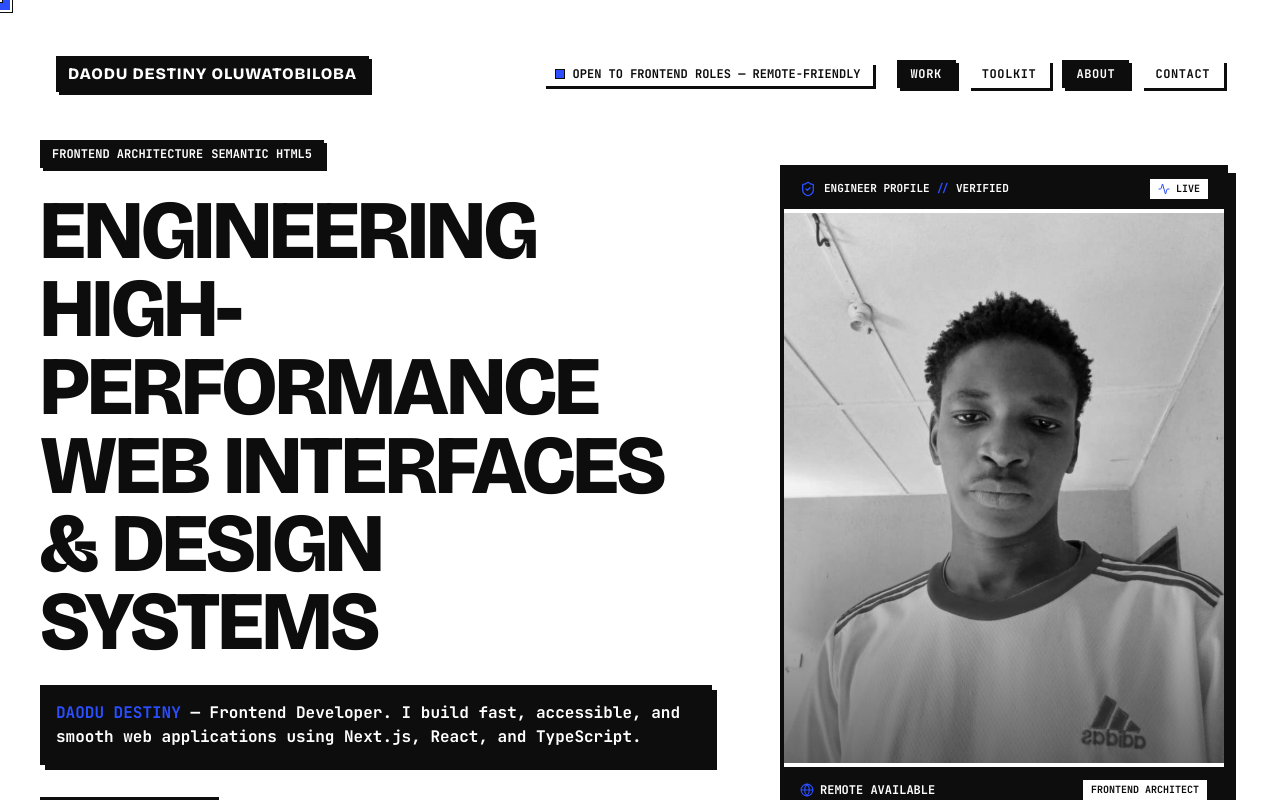
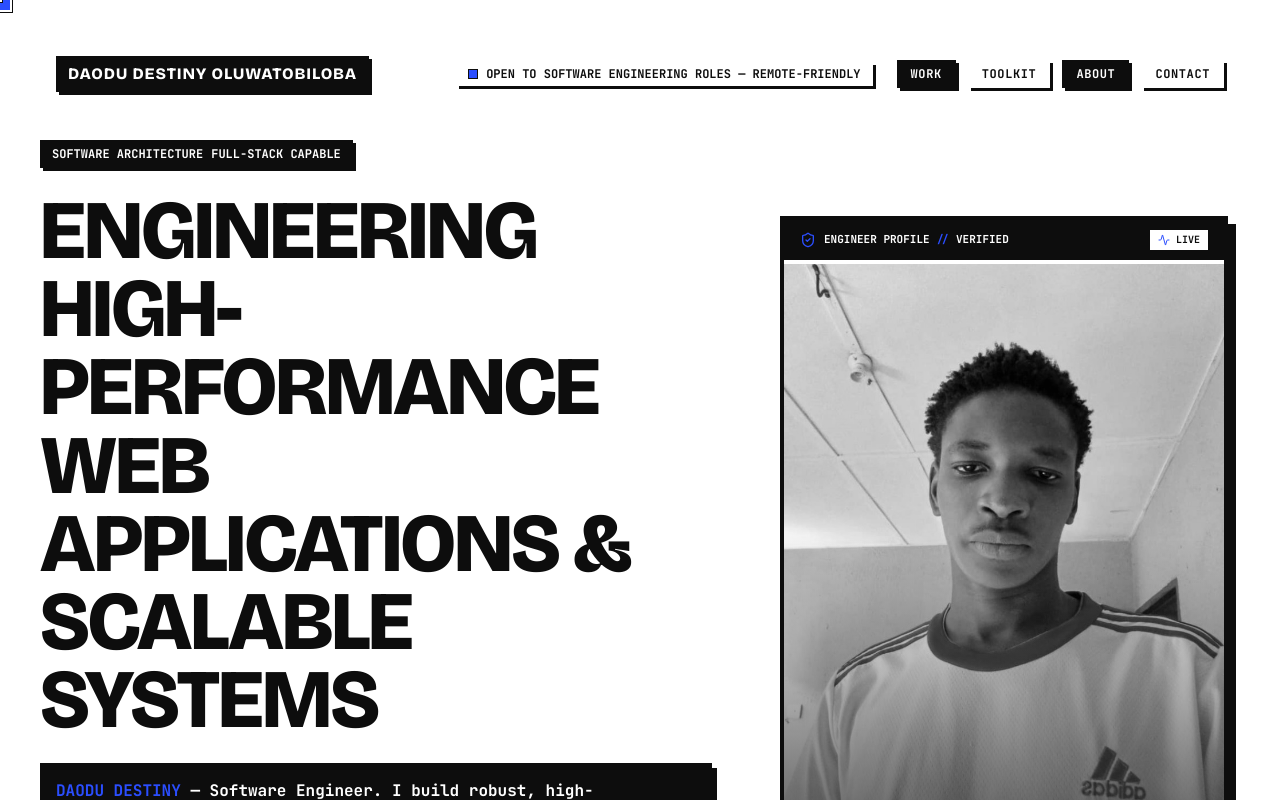
Before and after one commit to daodudestiny56-netizen/port, a Next.js app: page / in a window 1280 px wide. Shown: the top 800 px of the page. Built offline with nearby package versions, Linux system fonts and the light colour scheme.

Commit message:
feat: broaden positioning from frontend developer to software engineer across entire portfolio

```diff
--- a/app/layout.tsx
+++ b/app/layout.tsx
@@ -10,17 +10,17 @@ export const viewport: Viewport = {
 };
 
 export const metadata: Metadata = {
-  title: `${portfolioData.name} | Frontend Developer`,
+  title: `${portfolioData.name} | Software Engineer`,
   description: portfolioData.role,
   authors: [{ name: portfolioData.name }],
   openGraph: {
-    title: `${portfolioData.name} | Frontend Developer`,
+    title: `${portfolioData.name} | Software Engineer`,
     description: portfolioData.role,
     type: "website",
   },
   twitter: {
     card: "summary_large_image",
-    title: `${portfolioData.name} | Frontend Developer`,
+    title: `${portfolioData.name} | Software Engineer`,
     description: portfolioData.role,
   },
 };
--- a/components/About.tsx
+++ b/components/About.tsx
@@ -19,7 +19,7 @@ export default function About() {
         <div>
           <div className="inline-flex items-center gap-2 px-3 py-1 bg-[#FFFFFF] text-[#0D0D0D] border-3 border-[#0D0D0D] text-xs font-mono font-bold uppercase shadow-brutalist-white-sm mb-3">
             <UserCheck className="w-3.5 h-3.5 text-[#2B4EFF]" />
-            <span>FRONTEND DEVELOPER {"//"} MY PROFILE</span>
+            <span>SOFTWARE ENGINEER {"//"} MY PROFILE</span>
           </div>
           <h2 className="font-display font-extrabold text-3xl sm:text-5xl uppercase tracking-tight text-[#FFFFFF]">
             ABOUT ME
@@ -31,7 +31,7 @@ export default function About() {
         </span>
       </motion.div>
 
-      {/* Concrete 3-Sentence Bio Container */}
+      {/* Concrete Bio Container */}
       <motion.div
         initial={{ opacity: 0, y: 20 }}
         whileInView={{ opacity: 1, y: 0 }}
@@ -45,7 +45,7 @@ export default function About() {
         </div>
 
         <p className="font-sans text-base sm:text-xl font-bold leading-relaxed text-[#0D0D0D]">
-          I am a Frontend Developer with 2+ years of experience building web applications using Next.js, React, and TypeScript. I focus on creating fast page loads, accessible user interfaces, and smooth performance for web apps. I build production frontend interfaces for product teams worldwide.
+          I am a Software Engineer with 2+ years of experience building full-featured web applications, robust APIs, and modern user interfaces using Next.js, React, TypeScript, and Node.js. I focus on building scalable systems, high-performance software, and smooth digital experiences. I deliver production-ready software solutions for product teams worldwide.
         </p>
 
         {/* Dynamic Metric Count-Up Numbers */}
--- a/components/Footer.tsx
+++ b/components/Footer.tsx
@@ -45,12 +45,12 @@ export default function Footer() {
     setLoading(true);
 
     try {
-      // 1. Direct Web3Forms submission to daodudestiny56@gmail.com
+      // Direct Web3Forms submission to daodudestiny56@gmail.com
       const res = await fetch("https://api.web3forms.com/submit", {
         method: "POST",
         headers: { "Content-Type": "application/json" },
         body: JSON.stringify({
-          access_key: "c381c850-8433-4f9e-a89c-e740d9cb5ed9", // Public Web3Forms dispatch key
+          access_key: "c381c850-8433-4f9e-a89c-e740d9cb5ed9",
           email: email,
           message: message,
           subject: `Portfolio Inquiry from ${email}`,
@@ -59,11 +59,9 @@ export default function Footer() {
       });
 
       if (!res.ok) {
-        // Fallback: Open mailto client directly to daodudestiny56@gmail.com
         window.location.href = `mailto:${portfolioData.email}?subject=Portfolio%20Inquiry%20from%20${encodeURIComponent(email)}&body=${encodeURIComponent(message)}`;
       }
     } catch {
-      // Direct mailto fallback on any network error
       window.location.href = `mailto:${portfolioData.email}?subject=Portfolio%20Inquiry%20from%20${encodeURIComponent(email)}&body=${encodeURIComponent(message)}`;
     }
 
@@ -107,7 +105,7 @@ export default function Footer() {
         {/* Left Column: Direct Links */}
         <div className="lg:col-span-6 flex flex-col gap-6">
           <p className="font-sans text-base font-bold text-[#0D0D0D] leading-relaxed">
-            Looking for a frontend developer or have a project in mind? Connect with me directly on any channel below:
+            Looking for a software engineer or have a project in mind? Connect with me directly on any channel below:
           </p>
 
           {/* Social Links Chips Grid */}
--- a/components/Hero.tsx
+++ b/components/Hero.tsx
@@ -18,7 +18,7 @@ export default function Hero({ currentTheme = "bone" }: HeroProps) {
 
       {/* Main Hero Layout */}
       <div className="grid grid-cols-1 lg:grid-cols-12 gap-6 sm:gap-8 md:gap-12 items-center my-auto py-6 sm:py-8 w-full max-w-full">
-        {/* Left Column: Big Headline & Simple Positioning */}
+        {/* Left Column: Big Headline & Positioning */}
         <div className="lg:col-span-7 flex flex-col items-start gap-4 sm:gap-6 w-full max-w-full">
           {/* Tagline Badges */}
           <motion.div
@@ -27,9 +27,9 @@ export default function Hero({ currentTheme = "bone" }: HeroProps) {
             transition={{ duration: 0.3, delay: 0.1 }}
             className="flex flex-wrap items-center gap-2 px-3 py-1.5 bg-[#0D0D0D] text-[#FFFFFF] border-3 border-[#0D0D0D] text-[10px] sm:text-xs font-mono font-bold uppercase shadow-brutalist-sm max-w-full"
           >
-            <span>FRONTEND ARCHITECTURE</span>
+            <span>SOFTWARE ARCHITECTURE</span>
             <span className="hidden xs:inline text-[#2B4EFF]">{"//"}</span>
-            <span>SEMANTIC HTML5</span>
+            <span>FULL-STACK CAPABLE</span>
           </motion.div>
 
           {/* Headline */}
@@ -39,7 +39,7 @@ export default function Hero({ currentTheme = "bone" }: HeroProps) {
             transition={{ duration: 0.4, ease: "easeOut", delay: 0.2 }}
             className="font-display font-extrabold text-[clamp(2rem,6.5vw,5.5rem)] leading-[0.94] text-[#0D0D0D] tracking-tight uppercase break-words w-full"
           >
-            ENGINEERING HIGH-PERFORMANCE WEB INTERFACES & DESIGN SYSTEMS
+            ENGINEERING HIGH-PERFORMANCE WEB APPLICATIONS & SCALABLE SYSTEMS
           </motion.h1>
 
           {/* Positioning Statement */}
@@ -49,7 +49,7 @@ export default function Hero({ currentTheme = "bone" }: HeroProps) {
             transition={{ duration: 0.4, ease: "easeOut", delay: 0.3 }}
             className="font-mono text-xs sm:text-sm md:text-base font-bold text-[#FFFFFF] leading-relaxed w-full max-w-2xl bg-[#0D0D0D] p-3 sm:p-4 border-3 border-[#0D0D0D] shadow-brutalist"
           >
-            <span className="text-[#2B4EFF]">DAODU DESTINY</span> — Frontend Developer. I build fast, accessible, and smooth web applications using Next.js, React, and TypeScript.
+            <span className="text-[#2B4EFF]">DAODU DESTINY</span> — Software Engineer. I build robust, high-performance web applications, scalable systems, and interactive digital products with modern technologies.
           </motion.p>
 
           {/* Action CTAs */}
@@ -106,7 +106,7 @@ export default function Hero({ currentTheme = "bone" }: HeroProps) {
           WORK MODE: <span className="text-[#2B4EFF]">REMOTE AVAILABLE</span>
         </span>
         <span className="bg-[#0D0D0D] text-[#FFFFFF] px-2.5 py-1 border-2 border-[#0D0D0D] text-center sm:text-right">
-          STATUS: <span className="text-[#2B4EFF]">OPEN TO FRONTEND ROLES</span>
+          STATUS: <span className="text-[#2B4EFF]">OPEN TO SOFTWARE ROLES</span>
         </span>
       </motion.div>
     </section>
--- a/components/ProfessionalPortrait.tsx
+++ b/components/ProfessionalPortrait.tsx
@@ -38,7 +38,7 @@ export default function ProfessionalPortrait({
         <div className="relative w-full aspect-[4/5] bg-[#161616] overflow-hidden">
           <Image
             src={imageSrc}
-            alt="Daodu Destiny - Frontend Developer"
+            alt="Daodu Destiny - Software Engineer"
             fill
             sizes="(max-width: 768px) 100vw, 50vw"
             priority
@@ -62,7 +62,7 @@ export default function ProfessionalPortrait({
             <span>REMOTE AVAILABLE</span>
           </div>
           <span className="bg-[#FFFFFF] text-[#0D0D0D] px-2 py-0.5 text-[10px] font-extrabold border border-[#0D0D0D]">
-            FRONTEND ARCHITECT
+            SOFTWARE ENGINEER
           </span>
         </div>
       </div>
--- a/lib/data.ts
+++ b/lib/data.ts
@@ -43,8 +43,8 @@ export interface PortfolioData {
 
 export const portfolioData: PortfolioData = {
   name: "Daodu Destiny Oluwatobiloba",
-  role: "Frontend developer building fast, responsive, and accessible web applications using Next.js, React, and TypeScript. Focused on clean code, smooth performance, and great user experiences.",
-  status: "Open to frontend roles — Remote-friendly",
+  role: "Software Engineer building scalable, high-performance web applications, robust APIs, and interactive digital products. Focused on clean architecture, resilient engineering, and exceptional user experiences.",
+  status: "Open to software engineering roles — Remote-friendly",
   email: "daodudestiny56@gmail.com",
   socials: {
     github: "https://github.com/daodudestiny56-netizen",
@@ -262,6 +262,7 @@ export function useBatchTickScheduler(onBatchRender: (ticks: MarketTick[]) => vo
     { name: "Next.js", category: "Framework" },
     { name: "React", category: "Library" },
     { name: "TypeScript", category: "Language" },
+    { name: "Node.js", category: "Backend" },
     { name: "TailwindCSS", category: "Styling" },
     { name: "Framer Motion", category: "Animation" },
     { name: "GSAP", category: "Animation" },
```
